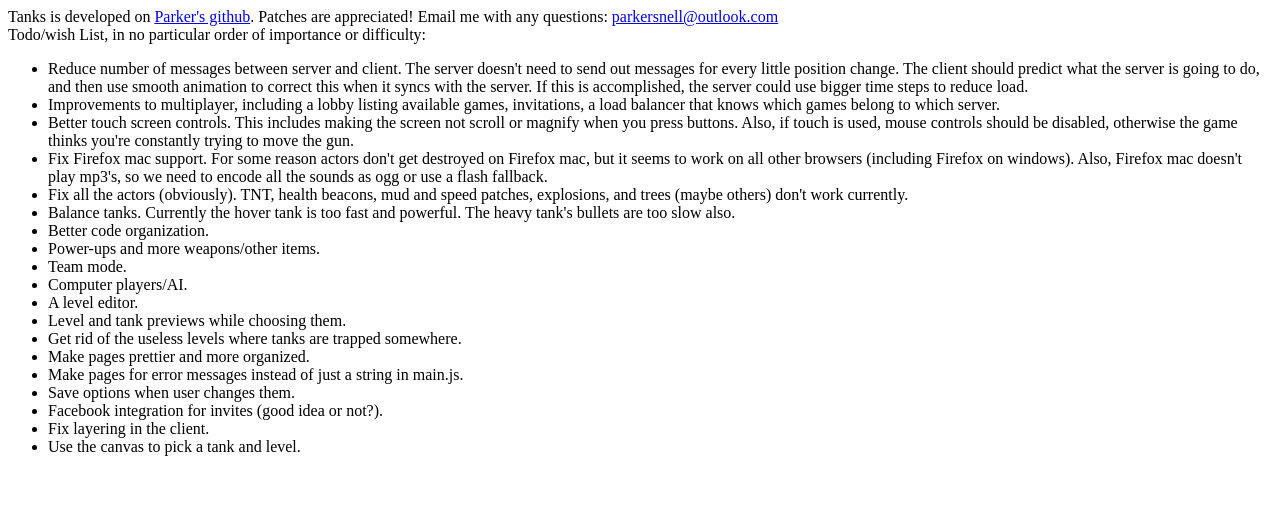
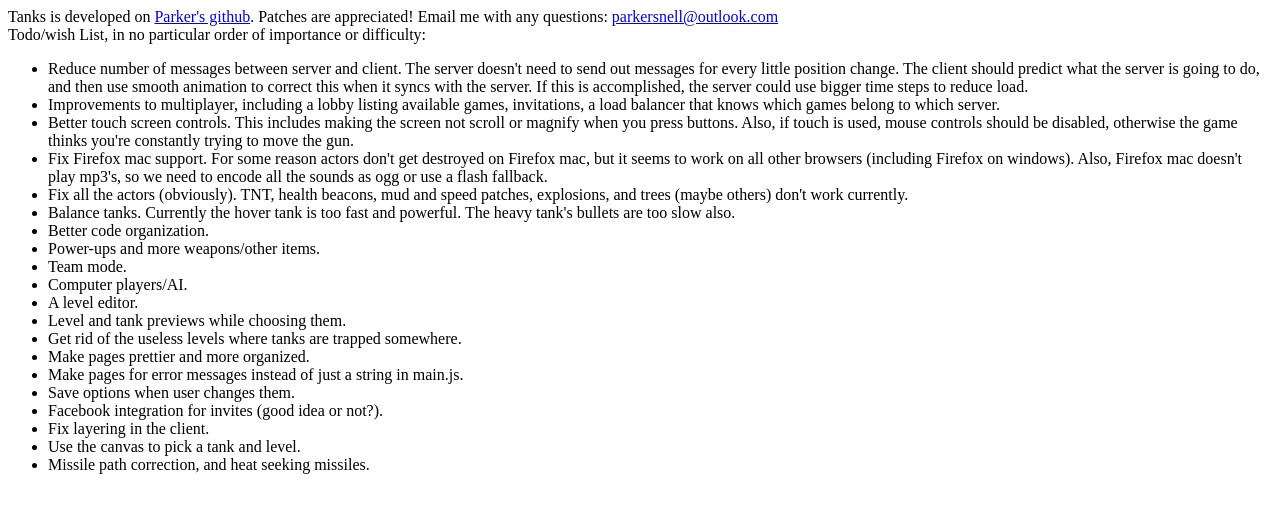
Before and after one commit to parkovski/tanks, a website: page html/todo.html in a window 1280 px wide. Drawn offline with Linux system fonts and the light colour scheme.

Commit message:
missile path correction todo

```diff
--- a/html/todo.html
+++ b/html/todo.html
@@ -48,6 +48,7 @@
         <li>Facebook integration for invites (good idea or not?).</li>
         <li>Fix layering in the client.</li>
         <li>Use the canvas to pick a tank and level.</li>
+        <li>Missile path correction, and heat seeking missiles.</li>
       </ul>
     </div>
 </html>
```
